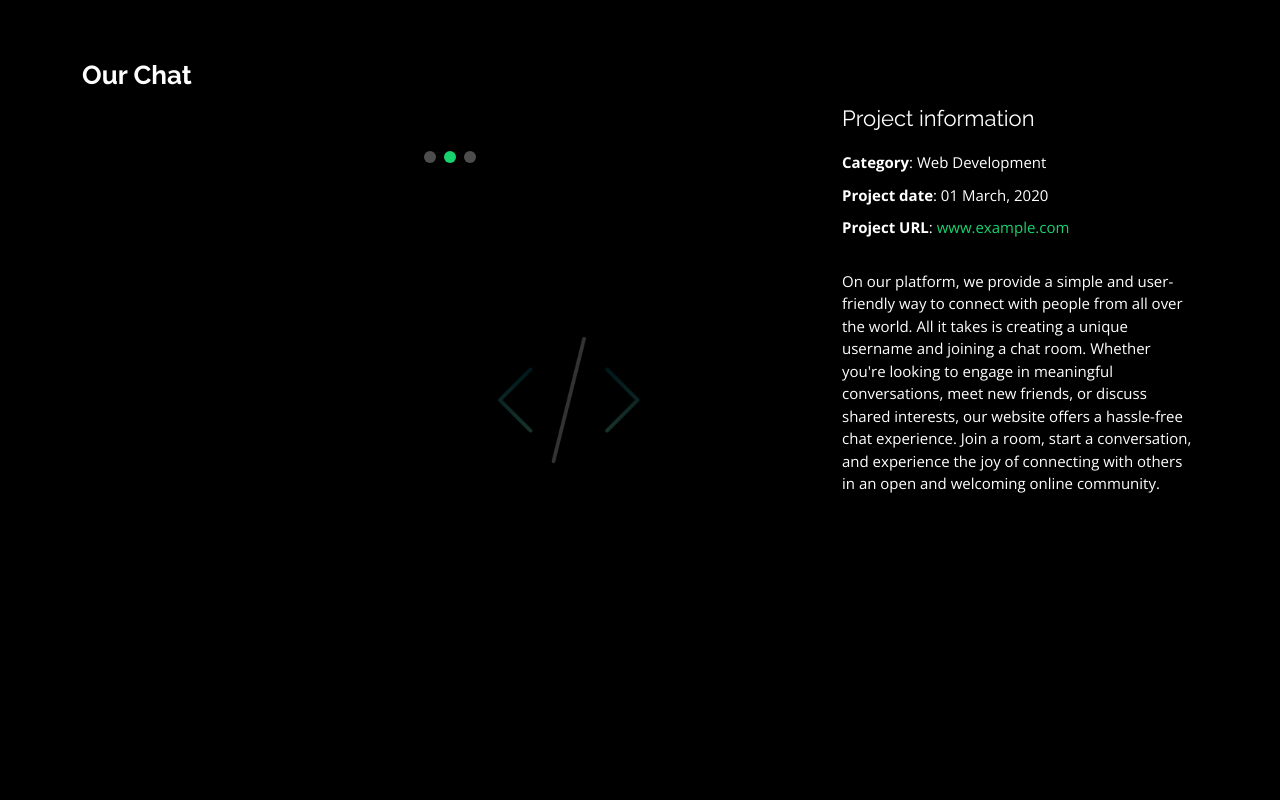
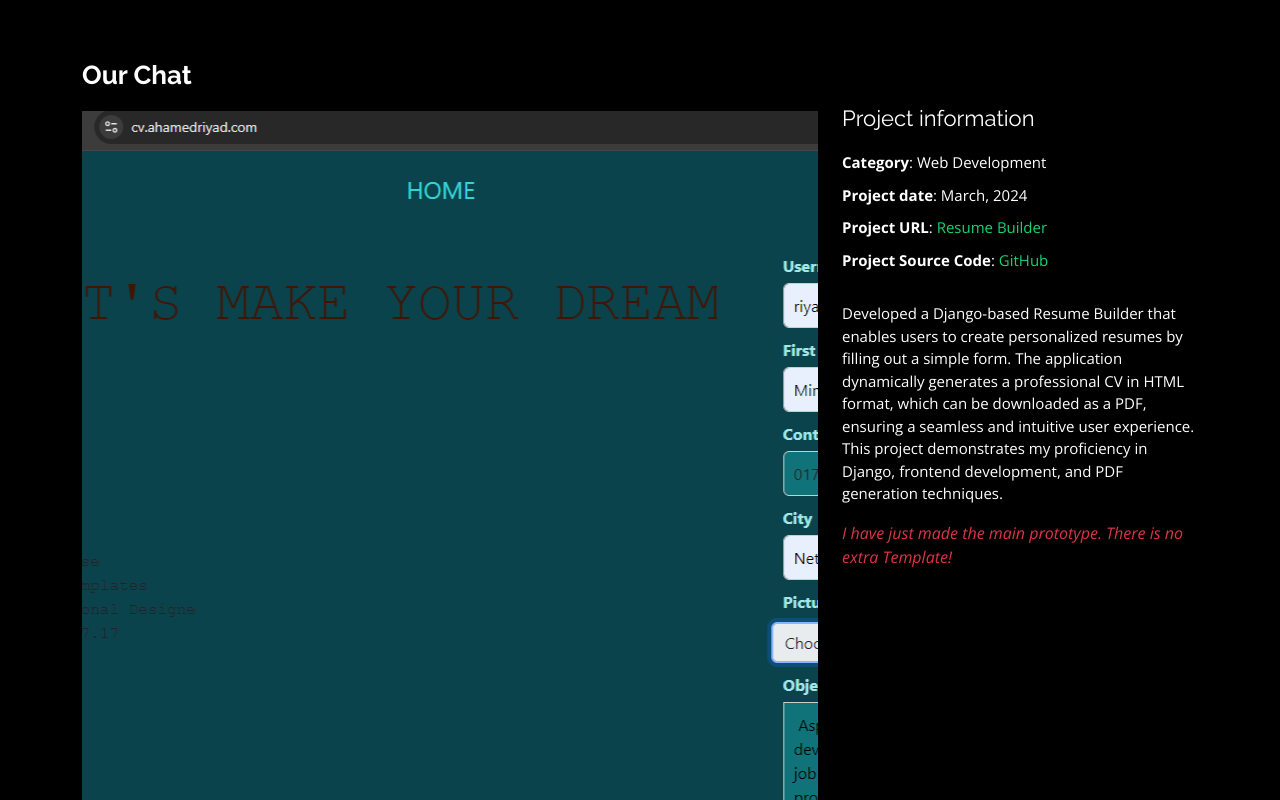
Before and after one commit to Mr-Ridu/protfolio, a plain HTML site: page cvmaker.html in a window 1280 px wide. Drawn offline with nearby package versions, Linux system fonts and the light colour scheme.

Commit message:
add Resune Builder

```diff
--- a/cvmaker.html
+++ b/cvmaker.html
@@ -27,13 +27,6 @@
   <!-- Template Main CSS File -->
   <link href="assets/css/style.css" rel="stylesheet">
 
-  <!-- =======================================================
-  * Template Name: Personal
-  * Updated: Sep 18 2023 with Bootstrap v5.3.2
-  * Template URL: https://bootstrapmade.com/personal-free-resume-bootstrap-template/
-  * Author: BootstrapMade.com
-  * License: https://bootstrapmade.com/license/
-  ======================================================== -->
 </head>
 
 <body>
@@ -53,15 +46,15 @@
               <div class="swiper-wrapper align-items-center">
 
                 <div class="swiper-slide">
-                  <img src="assets/img/portfolio/portfolio-details-1.jpg" alt="">
+                  <img src="assets/img/portfolio/cv1.png" alt="">
                 </div>
 
                 <div class="swiper-slide">
-                  <img src="assets/img/portfolio/portfolio-details-2.jpg" alt="">
+                  <img src="assets/img/portfolio/cv2.png" alt="">
                 </div>
 
                 <div class="swiper-slide">
-                  <img src="assets/img/portfolio/portfolio-details-3.jpg" alt="">
+                  <img src="assets/img/portfolio/cv3.png" alt="">
                 </div>
 
               </div>
@@ -75,13 +68,14 @@
             <ul>
               <li><strong>Category</strong>: Web Development</li>
               <!-- <li><strong>Client</strong>: ASU Company</li> -->
-              <li><strong>Project date</strong>: 01 March, 2020</li>
-              <li><strong>Project URL</strong>: <a href="#">www.example.com</a></li>
+              <li><strong>Project date</strong>: March, 2024</li>
+              <li><strong>Project URL</strong>: <a href="https://cv.ahamedriyad.com" target="_blank">Resume Builder</a></li>
+              <li><strong>Project Source Code</strong>: <a href="https://github.com/Mr-Ridu/resume_builder/tree/main/resumebuilder" target="_blank">
+                GitHub</a></li>
             </ul>
 
-            <p>
-              On our platform, we provide a simple and user-friendly way to connect with people from all over the world. All it takes is creating a unique username and joining a chat room. Whether you're looking to engage in meaningful conversations, meet new friends, or discuss shared interests, our website offers a hassle-free chat experience. Join a room, start a conversation, and experience the joy of connecting with others in an open and welcoming online community.
-            </p>
+          <p>Developed a Django-based Resume Builder that enables users to create personalized resumes by filling out a simple form. The application dynamically generates a professional CV in HTML format, which can be downloaded as a PDF, ensuring a seamless and intuitive user experience. This project demonstrates my proficiency in Django, frontend development, and PDF generation techniques.</p>
+           <i class="text-danger">I have just made the main prototype. There is no extra Template!</i>
           </div>
 
         </div>
```
Also changed, not shown: index.html (+5 -4 lines), assets/img/portfolio/cv1.png (added), assets/img/portfolio/cv2.png (added), assets/img/portfolio/cv3.png (added).
